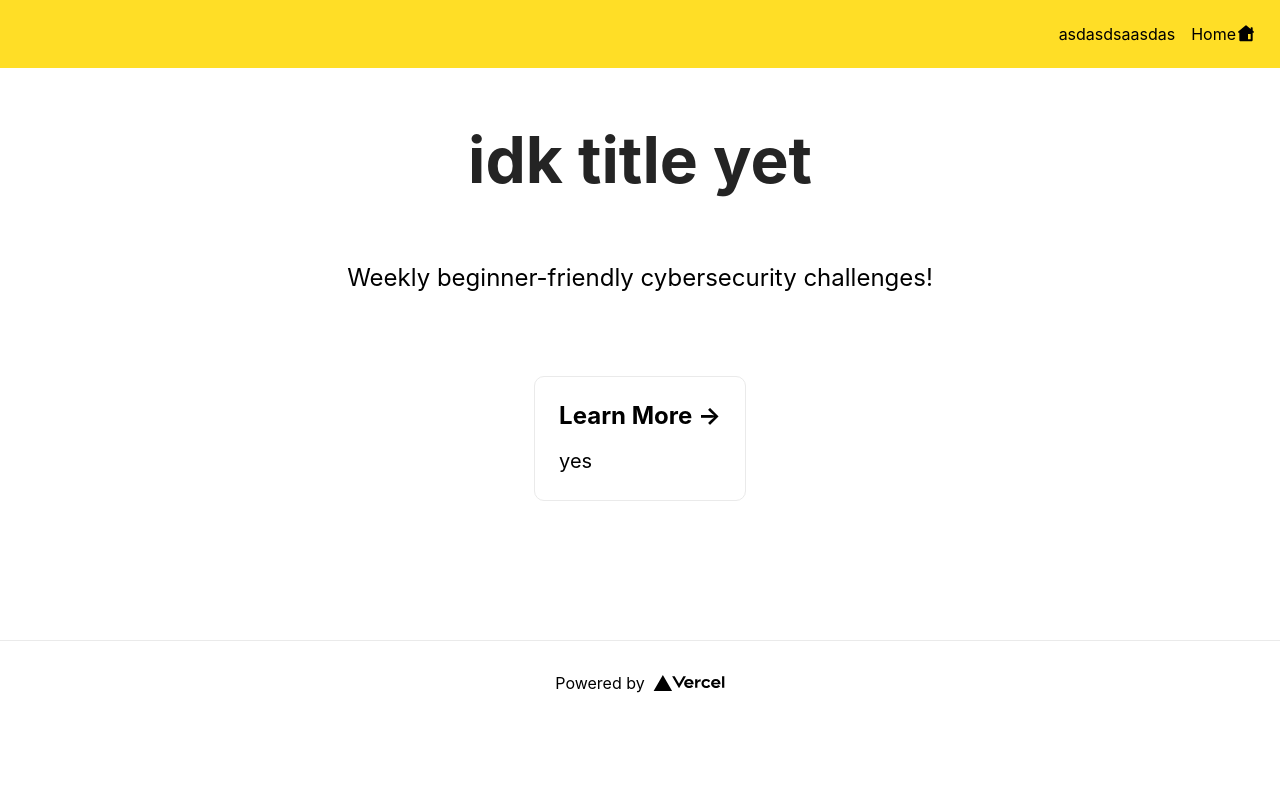
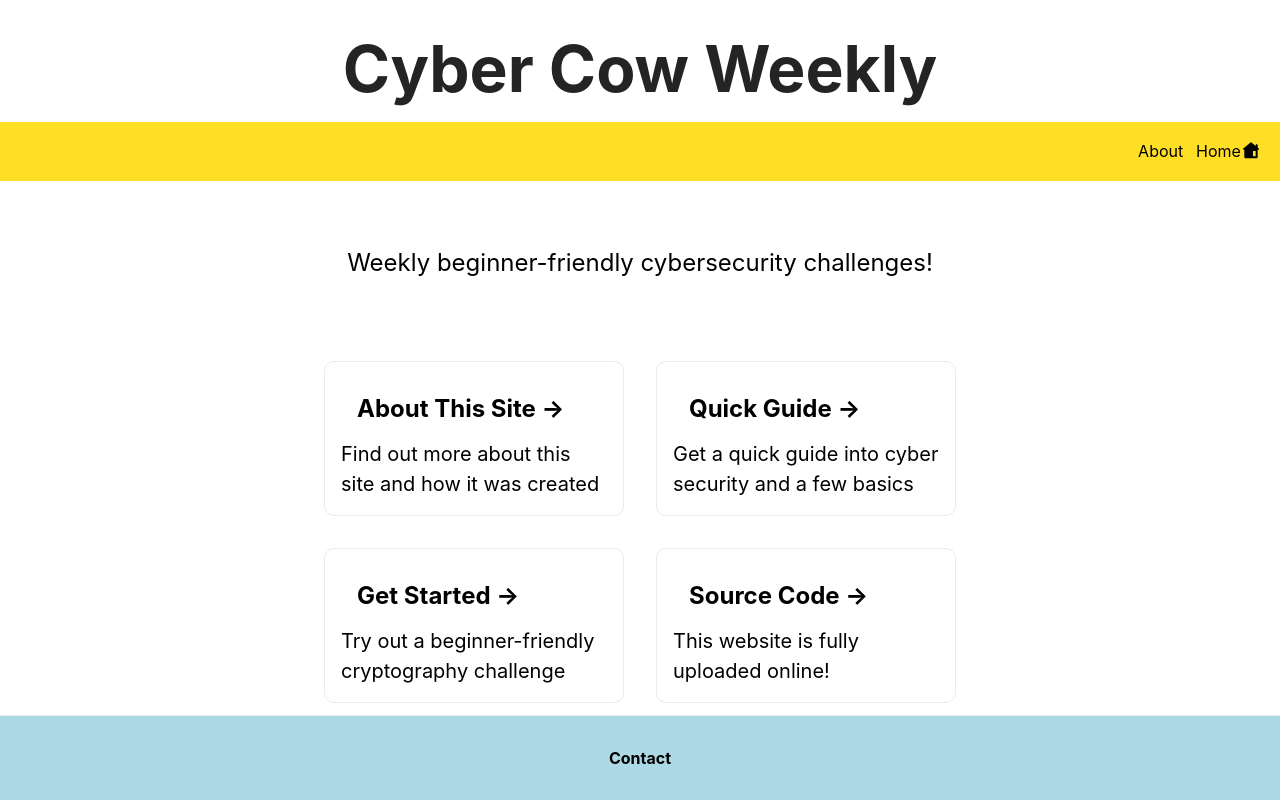
Before and after one commit to alexgeethob/cycow-weekly, a Next.js app: page / in a window 1280 px wide. Built offline with nearby package versions, Linux system fonts and the light colour scheme.

Commit message:
main page looking better, changed some styling

```diff
--- a/pages/index.js
+++ b/pages/index.js
@@ -1,6 +1,6 @@
 import Head from 'next/head'
 import Image from 'next/image'
-import styles from '../styles/Home.module.css'
+import styles from '/styles/Home.module.css'
 import Link from 'next/link'
 
 export default function Home() {
@@ -12,21 +12,20 @@ export default function Home() {
         <link rel="icon" href="/logo.ico" />
       </Head>
 
-      <nav className={styles.nav}>
+      <main className={styles.main}>
+        <h1 className={styles.title}>
+            Cyber Cow Weekly
+        </h1>
+        <nav className={styles.nav}>
         <div className={styles.navList}>
           <Link href="/">
-          <a>Home<span><Image src="/home-icon.svg" width={20} height={20}/></span></a>
+          <a>Home<span><Image alt="" src="/home-icon.svg" width={20} height={20}/></span></a>
           </Link>
           <Link href="/about">
-          <a>asdasdsaasdas</a>
+          <a>About</a>
           </Link>
         </div>
       </nav>
-      <main className={styles.main}>
-        <h1 className={styles.title}>
-            idk title yet
-        </h1>
-
         <p className={styles.description}>
           Weekly beginner-friendly cybersecurity challenges!
         </p>
@@ -34,22 +33,31 @@ export default function Home() {
         <div className={styles.grid}>
           <Link href="/about">
             <a className={styles.card}>
-              <h2 className={styles.card.h2}>Learn More &rarr;</h2>
-              <p> yes</p>
+              <h2 className={styles.card.h2}>About This Site &rarr;</h2>
+              <p>Find out more about this site and how it was created</p>
             </a>
           </Link>
+          <Link href="/guide">
+            <a className={styles.card}>
+              <h2 className={styles.card.h2}>Quick Guide &rarr;</h2>
+              <p>Get a quick guide into cyber security and a few basics</p>
+            </a>
+          </Link>
+          <Link href="/challenges/chal1">
+            <a className={styles.card}>
+              <h2 className={styles.card.h2}>Get Started &rarr;</h2>
+              <p>Try out a beginner-friendly cryptography challenge</p>
+            </a>
+          </Link>
+            <a href="https://github.com/alexgeethob/cycow-weekly" className={styles.card}>
+              <h2 className={styles.card.h2}>Source Code &rarr;</h2>
+              <p>This website is fully uploaded online!</p>
+            </a>
         </div>
       </main>
-      <footer className={styles.footer}>
-        <a
-          href="https://vercel.com?utm_source=create-next-app&utm_medium=default-template&utm_campaign=create-next-app"
-          target="_blank"
-          rel="noopener noreferrer"
-        >
-          Powered by{' '}
-          <span className={styles.logo}>
-            <Image src="/vercel.svg" alt="Vercel Logo" width={72} height={16} />
-          </span>
+      <footer>
+        <a href="mailto:alexzhang05@gmail.com">
+            Contact
         </a>
       </footer>
     </div>
--- /dev/null
+++ b/styles/Chal.module.css
@@ -0,0 +1,134 @@
+
+.nav{
+    background-color: rgb(255, 222, 38);
+    float: left;
+    position: fixed;
+    width: 100%;
+    top: 0%;
+    margin:0;
+
+  }
+
+  .navList{
+    margin: 0.4rem;
+    padding: 0.4rem;
+    align-items: center;
+  }
+
+  .navList a{
+    border-radius: 0.3rem;
+    display: flex;
+    float: right;
+    margin-bottom: 0.6rem;
+    padding: 0.4rem;
+    text-align: center;
+  }
+
+  .navList a:hover{
+    background-color: rgb(226, 165, 33);
+  }
+
+  .main {
+    min-height: 80vh;
+    padding: 1rem 0;
+    flex: 1;
+    display: flex;
+    flex-direction: column;
+    justify-content: center;
+    align-items: center;
+  }
+
+  .title a {
+    color: #0070f3;
+    text-decoration: none;
+  }
+
+  .title a:hover {
+    text-decoration: underline;
+  }
+
+  .title {
+    margin: 0;
+    line-height: 1.15;
+    font-size: 4rem;
+  }
+
+  .title,
+  .description {
+    text-align: center;
+  }
+
+  .description {
+    margin: 4rem 0;
+    line-height: 1.5;
+    font-size: 1.5rem;
+  }
+
+  .code {
+    background: #fafafa;
+    border-radius: 5px;
+    padding: 0.75rem;
+    font-size: 1.1rem;
+    font-family: Menlo, Monaco, Lucida Console, Liberation Mono, DejaVu Sans Mono,
+      Bitstream Vera Sans Mono, Courier New, monospace;
+  }
+
+  .grid {
+    display: flex;
+    align-items: center;
+    justify-content: center;
+    flex-wrap: wrap;
+    max-width: 800px;
+  }
+
+  .card {
+    margin: 1rem;
+    padding: 1rem;
+    text-align: left;
+    color: inherit;
+    text-decoration: none;
+    border: 1px solid #eaeaea;
+    border-radius: 10px;
+    transition: all 1s ease;
+    max-width: 300px;
+  }
+
+  .card:hover{
+    color: #004df3;
+    border-color: #004df3;
+    transform: scale(1.2);
+  }
+
+  .card h2 {
+    margin: 1rem;
+    font-size: 1.5rem;
+  }
+
+  .card p {
+    margin: 0;
+    font-size: 1.25rem;
+    line-height: 1.5;
+  }
+
+  .logo {
+    height: 1em;
+    margin-left: 0.5rem;
+  }
+
+  .info{
+    border-radius: 0.4rem 0.6rem 0.4rem 0.6rem;
+    border: rgb(180, 180, 180);
+    border-width: 3px;
+    background-image: linear-gradient(60deg, #808080, #e2e2e2);
+    border-style:solid;
+    margin: .5rem;
+    padding: .4rem;
+    max-width: 30ch;
+  }
+
+  @media (max-width: 600px) {
+    .grid {
+      width: 100%;
+      flex-direction: column;
+    }
+  }
--- a/styles/Home.module.css
+++ b/styles/Home.module.css
@@ -2,25 +2,25 @@
 .nav{
   background-color: rgb(255, 222, 38);
   float: left;
-  position: fixed;
+  position: sticky;
   width: 100%;
   top: 0%;
   margin:0;
-
 }
 
 .navList{
-  margin: 8px;
-  padding: 8px;
+  margin: 0.4rem;
+  padding: 0.4rem;
+  justify-content: center;
   align-items: center;
 }
 
 .navList a{
-  border-radius: 5px;
+  border-radius: 0.3rem;
   display: flex;
   float: right;
-  margin-bottom: 12px;
-  padding: 8px;
+  margin-bottom: 0.6rem;
+  padding: 0.4rem;
   text-align: center;
 }
 
@@ -30,28 +30,11 @@
 
 .main {
   min-height: 80vh;
-  padding: 1.5rem 0;
+  padding: 1rem 0;
   flex: 1;
   display: flex;
   flex-direction: column;
-  justify-content: center;
   align-items: center;
-}
-
-.footer {
-  display: flex;
-  flex: 1;
-  padding: 2rem 0;
-  border-top: 1px solid #eaeaea;
-  justify-content: center;
-  align-items: center;
-}
-
-.footer a {
-  display: flex;
-  justify-content: center;
-  align-items: center;
-  flex-grow: 1;
 }
 
 .title a {
@@ -64,14 +47,14 @@
 }
 
 .title {
-  margin: 0;
+  margin: 1rem;
   line-height: 1.15;
   font-size: 4rem;
 }
 
 .title{
   background-image: linear-gradient(35deg, #ff285d, #0b27a7);
-  background-position: bottom left;
+  background-position: bottom;
   background-size: 0% 5px;
   background-repeat: no-repeat;
   border-radius: 10px;
@@ -114,7 +97,7 @@
 
 .card {
   margin: 1rem;
-  padding: 1.5rem;
+  padding: 1rem;
   text-align: left;
   color: inherit;
   text-decoration: none;
@@ -124,16 +107,14 @@
   max-width: 300px;
 }
 
-.card:hover,
-.card:focus,
-.card:active {
+.card:hover{
   color: #004df3;
   border-color: #004df3;
   transform: scale(1.2);
 }
 
 .card h2 {
-  margin: 0 0 1rem 0;
+  margin: 1rem;
   font-size: 1.5rem;
 }
 
@@ -149,13 +130,14 @@
 }
 
 .info{
-  border-radius: 8px 12px 8px 12px;
+  border-radius: 0.4rem 0.6rem 0.4rem 0.6rem;
   border: rgb(180, 180, 180);
   border-width: 3px;
   background-image: linear-gradient(60deg, #808080, #e2e2e2);
   border-style:solid;
-  margin: 10px;
-  padding: 8px;
+  margin: .5rem;
+  padding: .4rem;
+  max-width: 30ch;
 }
 
 @media (max-width: 600px) {
--- a/styles/globals.css
+++ b/styles/globals.css
@@ -4,6 +4,28 @@ body {
   margin: 0;
   font-family: -apple-system, BlinkMacSystemFont, Segoe UI, Roboto, Oxygen,
     Ubuntu, Cantarell, Fira Sans, Droid Sans, Helvetica Neue, sans-serif;
+}
+
+footer{
+  background-color: lightblue;
+  position: absolute;
+  width: 100%;
+  bottom: 0%;
+  display: flex;
+  flex: 1;
+  padding: 2rem 0;
+  border-top: 1px solid #eaeaea;
+  justify-content: center;
+  align-items: center;
+}
+
+footer a{
+  font-size: medium;
+  font-weight: bold;
+  display: flex;
+  justify-content: center;
+  align-items: center;
+  flex-grow: 1;
 }
 
 a {
```
Also changed, not shown: pages/about.js (+16 -35 lines), pages/challenges/chal1.js (+6 -11 lines).
